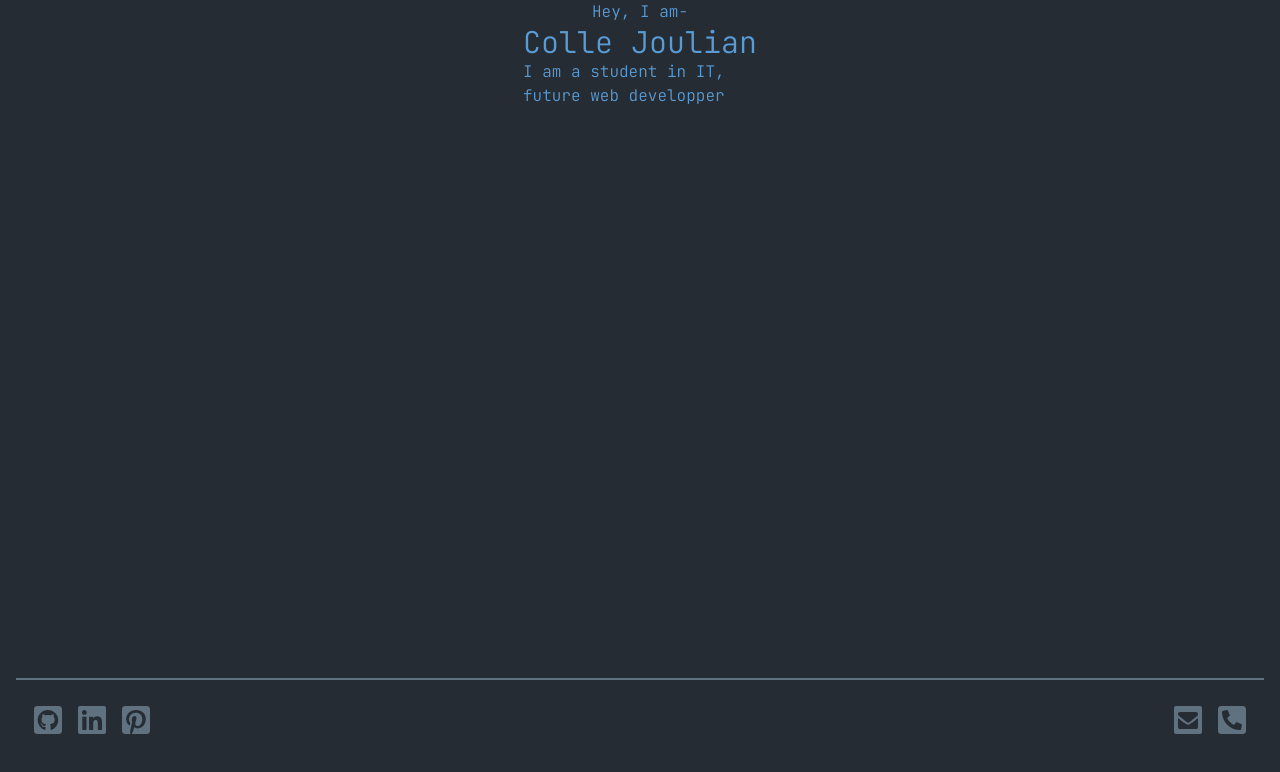
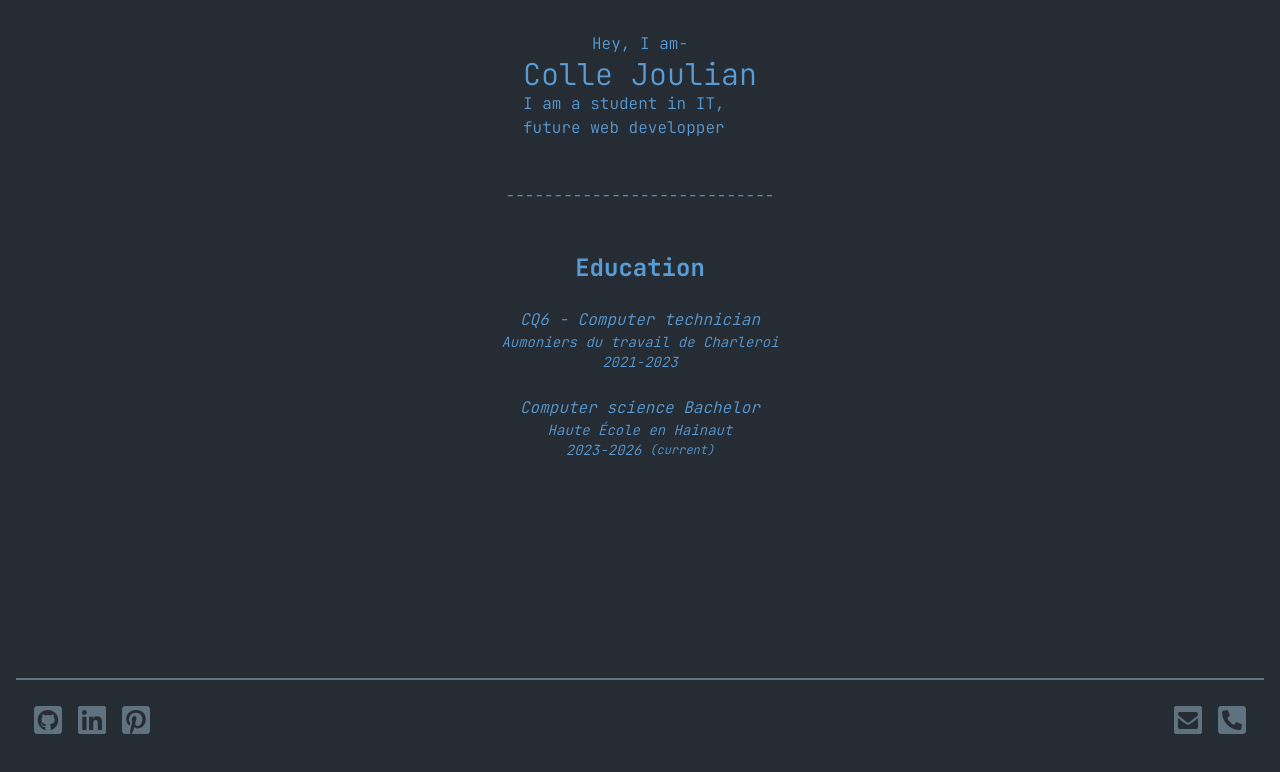
Before and after one commit to colleunmax/Portfolio, a Next.js app: page / in a window 1280 px wide. Shown: the top 772 px of the page. Built offline with nearby package versions, Linux system fonts and the light colour scheme.

Commit message:
feat: adding the education section in the main page.tsx

```diff
--- /dev/null
+++ b/src/app/edu-section.tsx
@@ -0,0 +1,44 @@
+type cursus = {
+    name: string,
+    description: string,
+    date: string,
+    current?: boolean
+}
+
+const education: cursus[] = [
+    {
+        name: "CQ6 - Computer technician",
+        description: "Aumoniers du travail de Charleroi",
+        date: "2021-2023"
+    },
+    {
+        name: "Computer science Bachelor",
+        description: "Haute École en Hainaut",
+        date: "2023-2026",
+        current: true
+    }
+]
+
+export default function Education() {
+
+    const EductionCPs = education.map(({name, description, date, current}) => {
+
+        const currentSpan = current ? <span className="text-xs">(current)</span> : ""
+
+        return <li key={name} className="flex flex-col items-center italic">
+            <h2 className="inline">{name}</h2>
+            <p className="text-sm">{description}</p>
+            <div className="flex gap-2 items-center">
+                <span className="text-sm">{date}</span>
+                {currentSpan}
+            </div>
+        </li>
+    })
+
+    return <section id="education-section" className="flex flex-col items-center">
+        <h2 className="font-bold text-2xl mb-6">Education</h2>
+        <ul className="flex flex-col gap-6">
+            {EductionCPs}
+        </ul>
+    </section>
+}
--- a/src/app/page.tsx
+++ b/src/app/page.tsx
@@ -1,7 +1,10 @@
+import Education from "./edu-section"
 import Intro from "./intro-section"
 
 export default function Home() {
-    return <main>
+    return <main className="flex flex-col items-center gap-11 my-8">
         <Intro />
+        ----------------------------
+        <Education />
     </main>
 }
```
